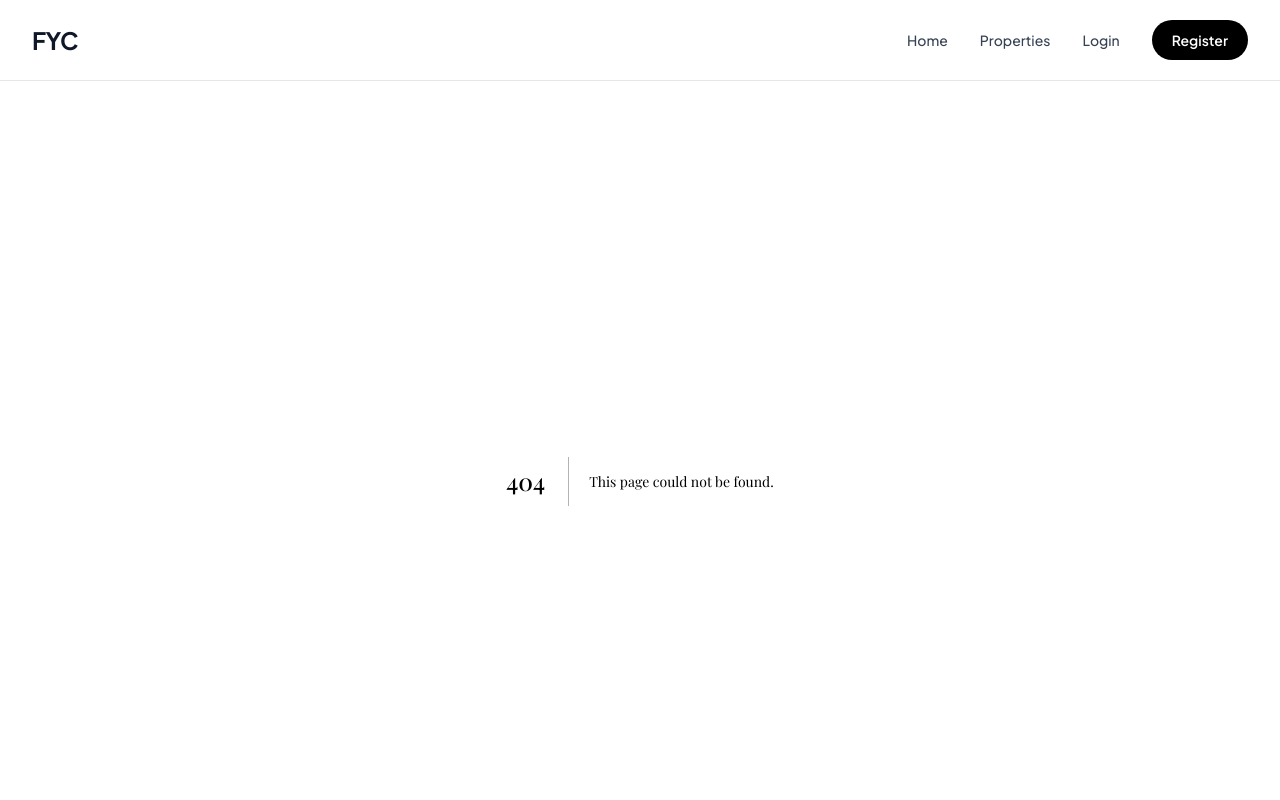
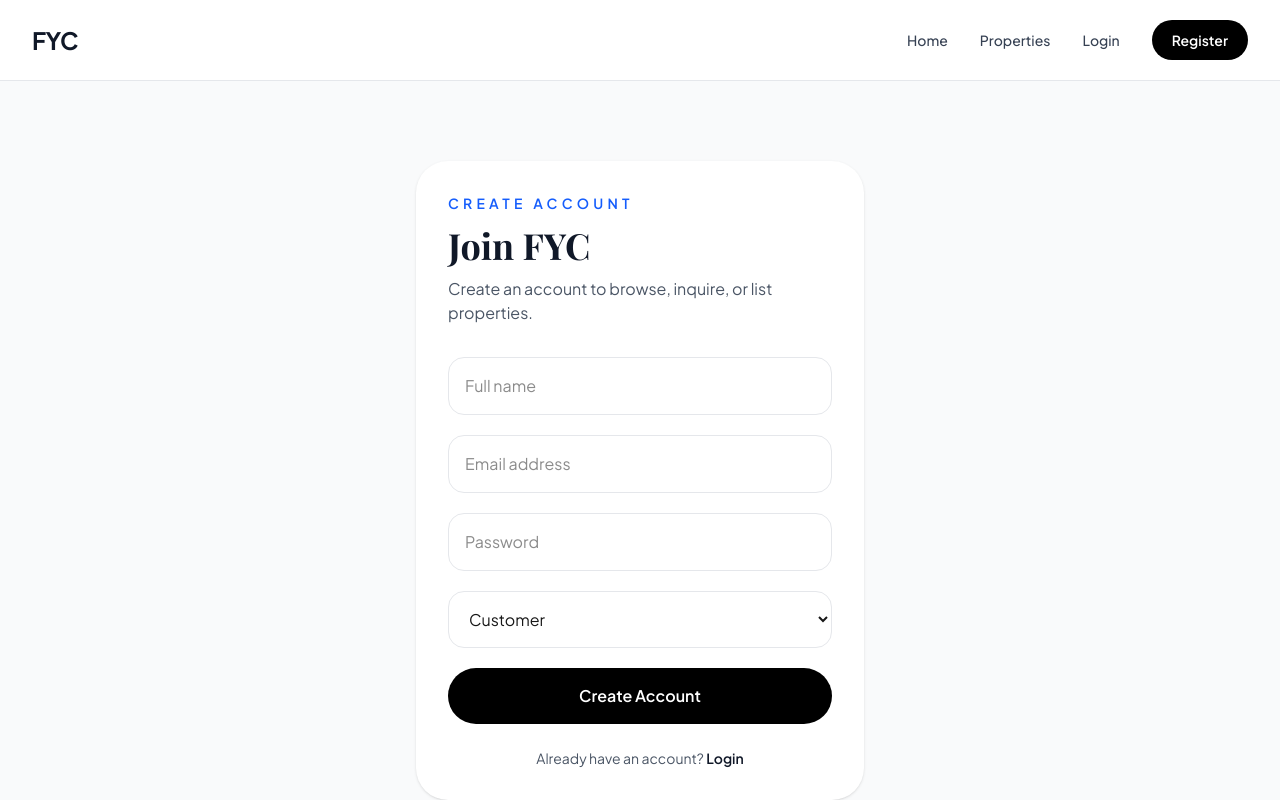
Before and after one commit to pshkai/findyourcrib, a Next.js app in the folder frontend/: page /register in a window 1280 px wide. Before the commit this address had no page. Shown: the top 800 px of the page. Built offline with nearby package versions, Linux system fonts and the light colour scheme; a web font is replaced by a local one.

Commit message:
Polish frontend UI and property pages

```diff
--- /dev/null
+++ b/frontend/app/login/page.tsx
@@ -0,0 +1,49 @@
+import Link from "next/link";
+
+export default function LoginPage() {
+  return (
+    <main className="bg-gray-50 px-4 py-20 sm:px-6 lg:px-8">
+      <div className="mx-auto max-w-md rounded-[2rem] bg-white p-8 shadow-sm">
+        <p className="text-sm font-semibold uppercase tracking-[0.3em] text-blue-600">
+          Welcome Back
+        </p>
+
+        <h1 className="mt-3 text-4xl font-bold text-gray-900">
+          Login to FYC
+        </h1>
+
+        <p className="mt-3 text-gray-600">
+          Access your dashboard and manage your listings.
+        </p>
+
+        <form className="mt-8 grid gap-5">
+          <input
+            type="email"
+            placeholder="Email address"
+            className="rounded-2xl border border-gray-200 px-4 py-4 outline-none"
+          />
+
+          <input
+            type="password"
+            placeholder="Password"
+            className="rounded-2xl border border-gray-200 px-4 py-4 outline-none"
+          />
+
+          <button
+            type="button"
+            className="rounded-full bg-black px-7 py-4 font-semibold text-white transition hover:bg-gray-800"
+          >
+            Login
+          </button>
+        </form>
+
+        <p className="mt-6 text-center text-sm text-gray-600">
+          Don&apos;t have an account?{" "}
+          <Link href="/register" className="font-semibold text-gray-900">
+            Register
+          </Link>
+        </p>
+      </div>
+    </main>
+  );
+}
--- a/frontend/app/page.tsx
+++ b/frontend/app/page.tsx
@@ -62,12 +62,6 @@ export default async function Home() {
           <div className="relative rounded-[2.5rem] bg-white p-4 shadow-2xl">
             <div className="h-[460px] rounded-[2rem] bg-[url('https://images.unsplash.com/photo-1505693416388-ac5ce068fe85')] bg-cover bg-center" />
 
-            <div className="absolute -bottom-6 left-8 rounded-3xl bg-white p-6 shadow-xl">
-              <p className="text-sm text-gray-500">Starting from</p>
-              <h3 className="mt-1 text-2xl font-bold text-gray-900">
-                ฿12,000/mo
-              </h3>
-            </div>
           </div>
         </div>
       </section>
--- a/frontend/app/properties/[id]/page.tsx
+++ b/frontend/app/properties/[id]/page.tsx
@@ -80,7 +80,7 @@ export default async function PropertyDetailsPage({ params }: PageProps) {
           <p className="text-sm text-gray-500">Monthly Rent</p>
 
           <h2 className="mt-2 text-4xl font-bold text-gray-900">
-            ฿{property.price.toLocaleString()}
+            ฿{property.price.toLocaleString()}/m
           </h2>
 
           {property.nearestStation && (
@@ -100,9 +100,44 @@ export default async function PropertyDetailsPage({ params }: PageProps) {
             <p className="text-sm text-gray-500">{property.agent?.email}</p>
           </div>
 
-          <button className="mt-8 w-full rounded-full bg-black px-6 py-4 font-semibold text-white transition hover:bg-gray-800">
-            Send Inquiry
-          </button>
+          <div className="mt-8 border-t border-gray-200 pt-6">
+            <h3 className="text-xl font-bold text-gray-900">
+              Send Inquiry
+            </h3>
+
+            <form className="mt-5 grid gap-4">
+              <input
+                type="text"
+                placeholder="Your name"
+                className="rounded-2xl border border-gray-200 px-4 py-3 outline-none"
+              />
+
+              <input
+                type="email"
+                placeholder="Email address"
+                className="rounded-2xl border border-gray-200 px-4 py-3 outline-none"
+              />
+
+              <input
+                type="text"
+                placeholder="Phone number"
+                className="rounded-2xl border border-gray-200 px-4 py-3 outline-none"
+              />
+
+              <textarea
+                placeholder="Message"
+                rows={4}
+                className="resize-none rounded-2xl border border-gray-200 px-4 py-3 outline-none"
+              />
+
+              <button
+                type="button"
+                className="rounded-full bg-black px-6 py-4 font-semibold text-white transition hover:bg-gray-800"
+              >
+                Send Inquiry
+              </button>
+            </form>
+          </div>
         </aside>
       </div>
     </main>
--- a/frontend/app/properties/page.tsx
+++ b/frontend/app/properties/page.tsx
@@ -22,6 +22,54 @@ export default async function PropertiesPage() {
           </p>
         </div>
 
+        <div className="grid gap-8 lg:grid-cols-[280px_1fr]">
+          <aside className="h-fit rounded-[2rem] bg-white p-6 shadow-sm">
+            <h2 className="text-xl font-bold text-gray-900">
+              Filters
+            </h2>
+
+            <div className="mt-6 grid gap-5">
+              <input
+                type="text"
+                placeholder="Location"
+                className="rounded-2xl border border-gray-200 px-4 py-4 outline-none"
+              />
+
+              <select className="rounded-2xl border border-gray-200 px-4 py-4 outline-none">
+                <option>All Types</option>
+                <option>Condo</option>
+                <option>Apartment</option>
+                <option>Villa</option>
+                <option>House</option>
+              </select>
+
+              <select className="rounded-2xl border border-gray-200 px-4 py-4 outline-none">
+                <option>Any Price</option>
+                <option>Below ฿20,000</option>
+                <option>฿20,000 - ฿50,000</option>
+                <option>Above ฿50,000</option>
+              </select>
+
+              <button className="rounded-full bg-black px-5 py-3 font-semibold text-white transition hover:bg-gray-800">
+                Apply Filters
+              </button>
+            </div>
+          </aside>
+
+          <div>
+            <div className="mb-6 flex items-center justify-between gap-4">
+              <p className="text-sm text-gray-600">
+                Showing {properties.length} properties
+              </p>
+
+              <select className="rounded-2xl border border-gray-200 bg-white px-4 py-3 outline-none">
+                <option>Sort by</option>
+                <option>Newest</option>
+                <option>Lowest Price</option>
+                <option>Highest Price</option>
+              </select>
+            </div>
+
             <div className="grid gap-6 md:grid-cols-2 xl:grid-cols-3">
               {properties.map((property: any) => (
                 <PropertyCard
@@ -38,6 +86,8 @@ export default async function PropertiesPage() {
               ))}
             </div>
           </div>
+        </div>
+      </div>
     </main>
   );
 }
--- /dev/null
+++ b/frontend/app/register/page.tsx
@@ -0,0 +1,60 @@
+import Link from "next/link";
+
+export default function RegisterPage() {
+  return (
+    <main className="bg-gray-50 px-4 py-20 sm:px-6 lg:px-8">
+      <div className="mx-auto max-w-md rounded-[2rem] bg-white p-8 shadow-sm">
+        <p className="text-sm font-semibold uppercase tracking-[0.3em] text-blue-600">
+          Create Account
+        </p>
+
+        <h1 className="mt-3 text-4xl font-bold text-gray-900">
+          Join FYC
+        </h1>
+
+        <p className="mt-3 text-gray-600">
+          Create an account to browse, inquire, or list properties.
+        </p>
+
+        <form className="mt-8 grid gap-5">
+          <input
+            type="text"
+            placeholder="Full name"
+            className="rounded-2xl border border-gray-200 px-4 py-4 outline-none"
+          />
+
+          <input
+            type="email"
+            placeholder="Email address"
+            className="rounded-2xl border border-gray-200 px-4 py-4 outline-none"
+          />
+
+          <input
+            type="password"
+            placeholder="Password"
+            className="rounded-2xl border border-gray-200 px-4 py-4 outline-none"
+          />
+
+          <select className="rounded-2xl border border-gray-200 px-4 py-4 outline-none">
+            <option>Customer</option>
+            <option>Agent</option>
+          </select>
+
+          <button
+            type="button"
+            className="rounded-full bg-black px-7 py-4 font-semibold text-white transition hover:bg-gray-800"
+          >
+            Create Account
+          </button>
+        </form>
+
+        <p className="mt-6 text-center text-sm text-gray-600">
+          Already have an account?{" "}
+          <Link href="/login" className="font-semibold text-gray-900">
+            Login
+          </Link>
+        </p>
+      </div>
+    </main>
+  );
+}
--- a/frontend/components/PropertyCard.tsx
+++ b/frontend/components/PropertyCard.tsx
@@ -47,7 +47,7 @@ export default function PropertyCard({
 
         <div className="mt-6 flex items-center justify-between gap-4">
           <p className="text-xl font-bold text-gray-900">
-            ฿{price.toLocaleString()}/mo
+            ฿{price.toLocaleString()}/month
           </p>
 
           <Link
--- a/frontend/components/layout/Navbar.tsx
+++ b/frontend/components/layout/Navbar.tsx
@@ -1,23 +1,40 @@
+"use client";
+
 import Link from "next/link";
+import { useState } from "react";
 
 export default function Navbar() {
+  const [open, setOpen] = useState(false);
+
   return (
     <header className="sticky top-0 z-50 border-b border-gray-200 bg-white/90 backdrop-blur-md">
       <div className="mx-auto flex h-20 max-w-7xl items-center justify-between px-4 sm:px-6 lg:px-8">
-        <Link href="/" className="text-2xl font-bold tracking-tight text-gray-900">
+        <Link
+          href="/"
+          className="text-2xl font-bold tracking-tight text-gray-900"
+        >
           FYC
         </Link>
 
         <nav className="hidden items-center gap-8 md:flex">
-          <Link href="/" className="text-sm font-medium text-gray-700 hover:text-black">
+          <Link
+            href="/"
+            className="text-sm font-medium text-gray-700 hover:text-black"
+          >
             Home
           </Link>
 
-          <Link href="/properties" className="text-sm font-medium text-gray-700 hover:text-black">
+          <Link
+            href="/properties"
+            className="text-sm font-medium text-gray-700 hover:text-black"
+          >
             Properties
           </Link>
 
-          <Link href="/login" className="text-sm font-medium text-gray-700 hover:text-black">
+          <Link
+            href="/login"
+            className="text-sm font-medium text-gray-700 hover:text-black"
+          >
             Login
           </Link>
 
@@ -28,7 +45,48 @@ export default function Navbar() {
             Register
           </Link>
         </nav>
+
+        <button
+          onClick={() => setOpen(!open)}
+          className="flex h-11 w-11 items-center justify-center rounded-xl border border-gray-200 md:hidden"
+        >
+          ☰
+        </button>
       </div>
+
+      {open && (
+        <div className="border-t border-gray-200 bg-white md:hidden">
+          <div className="flex flex-col gap-2 p-4">
+            <Link
+              href="/"
+              className="rounded-xl px-4 py-3 text-sm font-medium text-gray-700 hover:bg-gray-100"
+            >
+              Home
+            </Link>
+
+            <Link
+              href="/properties"
+              className="rounded-xl px-4 py-3 text-sm font-medium text-gray-700 hover:bg-gray-100"
+            >
+              Properties
+            </Link>
+
+            <Link
+              href="/login"
+              className="rounded-xl px-4 py-3 text-sm font-medium text-gray-700 hover:bg-gray-100"
+            >
+              Login
+            </Link>
+
+            <Link
+              href="/register"
+              className="rounded-xl bg-black px-4 py-3 text-sm font-semibold text-white"
+            >
+              Register
+            </Link>
+          </div>
+        </div>
+      )}
     </header>
   );
 }
```
Lines whose indentation alone changed are shown as unchanged.
